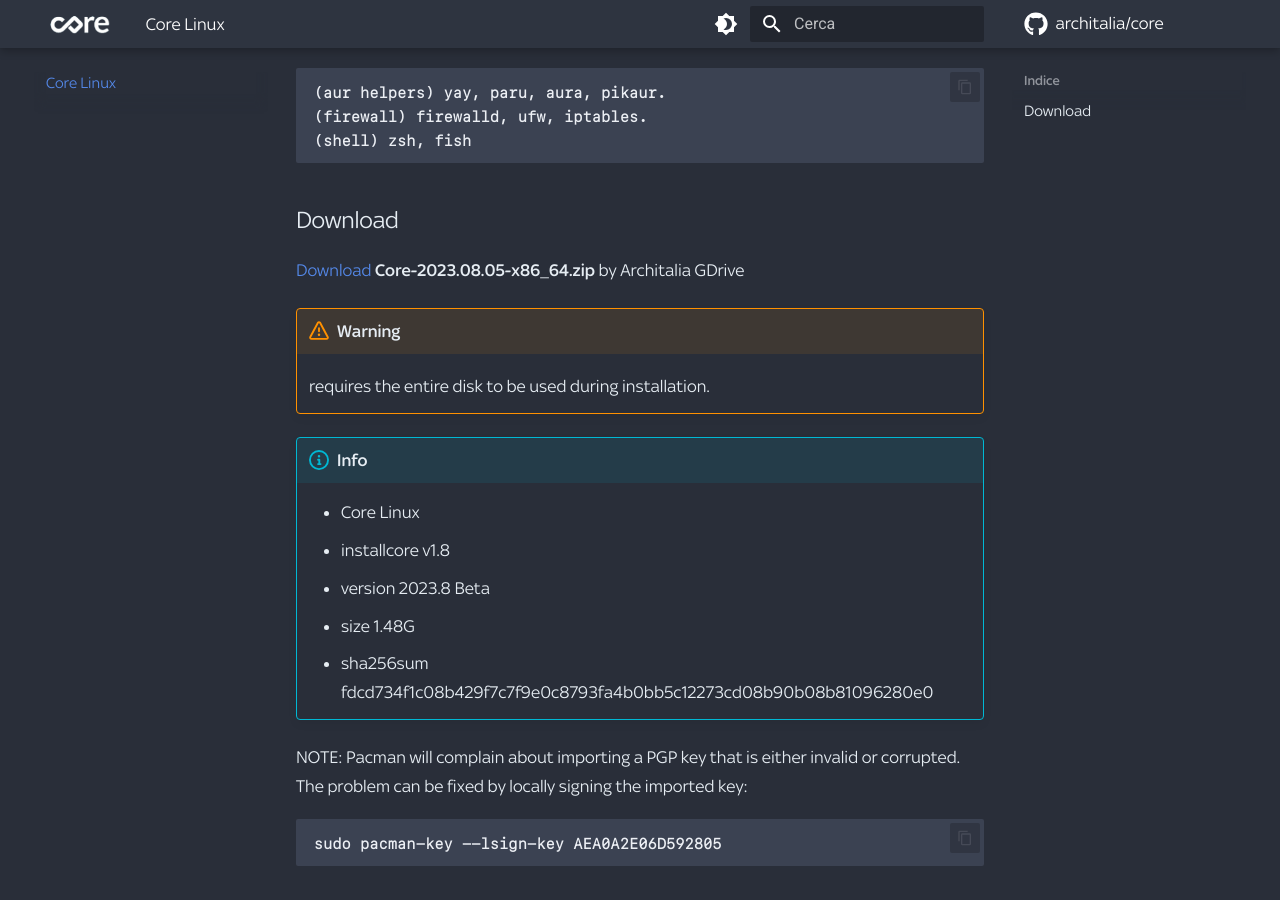
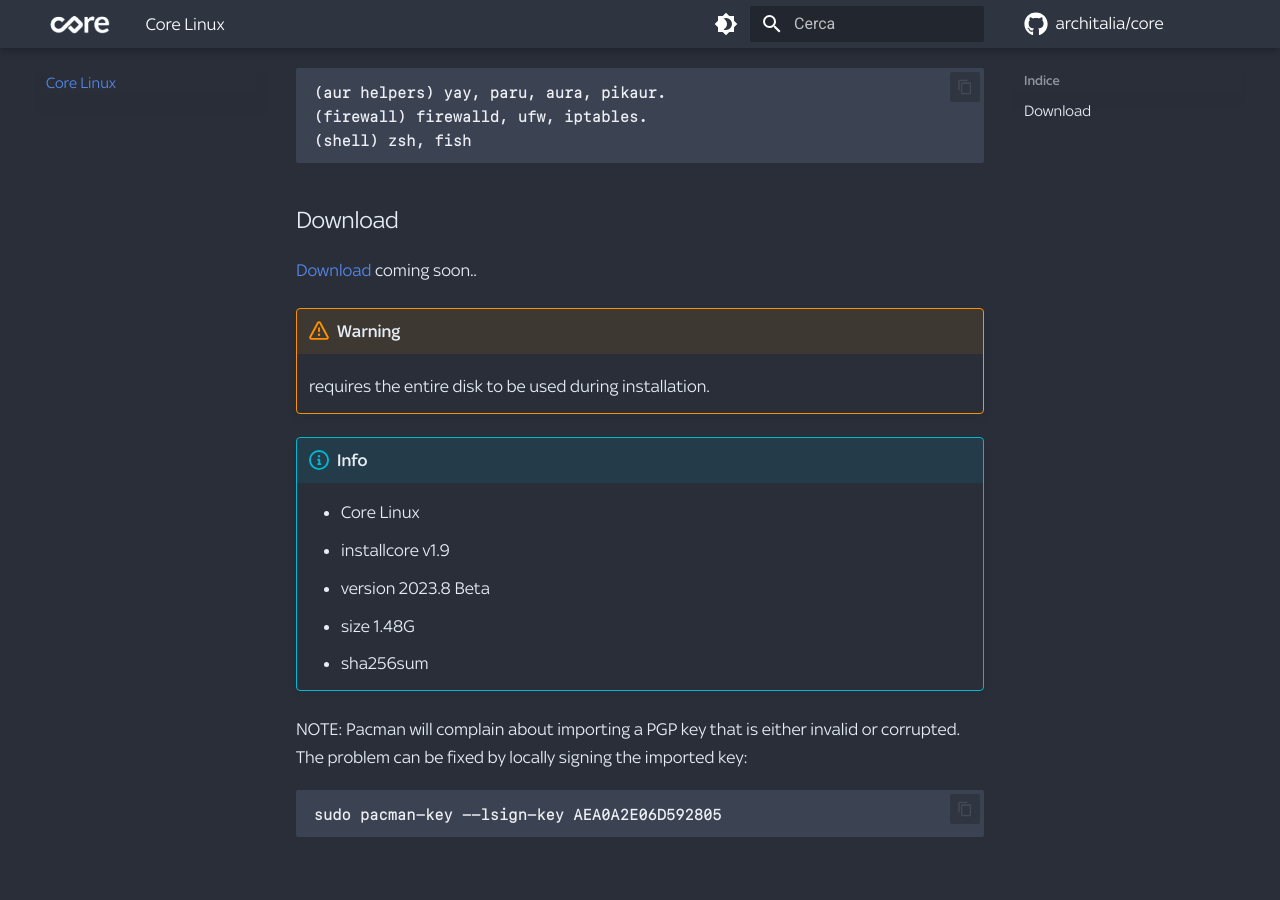
Before and after one commit to ArchItalia/core, an MkDocs documentation site: the page built from docs/index.md, in a window 1280 px wide and 900 px high, scrolled down 3573 px. Built offline with MkDocs 1.6.1 and Material for MkDocs 9.7.7, drawn with Linux system fonts in a browser that asks for light colours; some web fonts are replaced; comment, search, counter and statistics services are not loaded; the version menu is left out.

Commit message:
Update index.md

```diff
--- a/docs/index.md
+++ b/docs/index.md
@@ -107,7 +107,7 @@ User-selectable options:
 
 
 ## Download
-[Download](https://drive.google.com/file/d/1ZszQ-0ke65Ya40a_7zBCXuKxh3F0E6sq/view?usp=sharing) **Core-2023.08.05-x86_64.zip** by Architalia GDrive
+[Download](#) coming soon..
 
 !!! warning
 
@@ -116,10 +116,10 @@ User-selectable options:
 !!! info
 
     - Core Linux
-    - installcore v1.8
+    - installcore v1.9
     - version 2023.8 Beta
     - size 1.48G
-    - sha256sum fdcd734f1c08b429f7c7f9e0c8793fa4b0bb5c12273cd08b90b08b81096280e0
+    - sha256sum
 
 NOTE: Pacman will complain about importing a PGP key that is either invalid or corrupted.  The problem can be fixed by locally signing the imported key:
 
```
